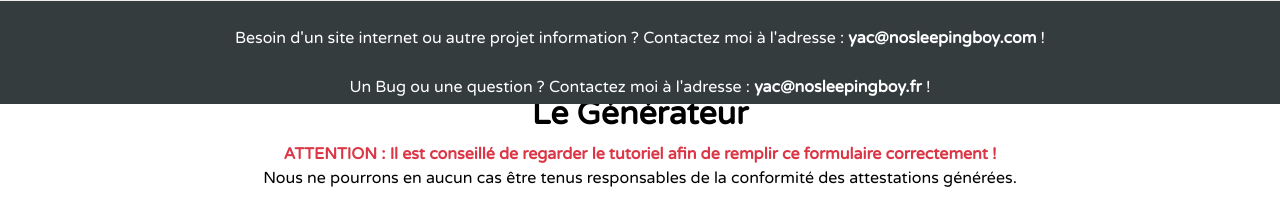
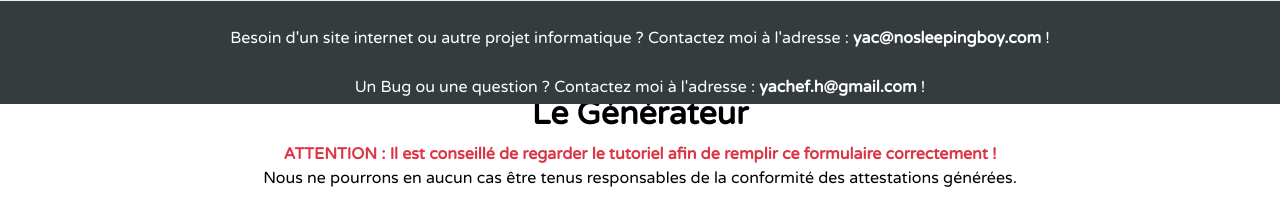
Before and after one commit to Yachef/generateur-attestation-fiscale, a PHP site: page / in a window 1280 px wide. Shown: the part 696-902 px from the top of the page. Run offline with PHP 8.4, Linux system fonts and the light colour scheme; some libraries are stand-ins or nearby versions.

Commit message:
changement adresse email

```diff
--- a/index.php
+++ b/index.php
@@ -72,7 +72,7 @@
         $uploaded_filename = $_FILES['userfile']['name'];
         $ext = pathinfo($uploaded_filename, PATHINFO_EXTENSION);
         if($_FILES["userfile"]["error"] > 0){
-            echo("<script>alert('Erreur lors du chargement du fichier. Veuillez réessayer. Si cela ne fonctionne toujours pas contacter : yac@nosleepingboy.fr')</script>");
+            echo("<script>alert('Erreur lors du chargement du fichier. Veuillez réessayer. Si cela ne fonctionne toujours pas contacter : yachef.h@gmail.com')</script>");
         }elseif ($ext != "xlsx") {
             echo ("<script>alert('Extension du fichier non prise en charge. Veuillez convertir votre fichier en .csv ou .xlsx')</script>");
         }else{
@@ -189,8 +189,8 @@
                     unlink($file);
                 }
                 $mail = new PHPMailer;
-                $mail->setFrom('yac@nosleepingboy.fr', 'No Sleeping Boy');
-                $mail->addReplyTo('yac@nosleepingboy.fr', 'No Sleeping Boy');
+                $mail->setFrom('yachef.h@gmail.com', 'No Sleeping Boy');
+                $mail->addReplyTo('yachef.h@gmail.com', 'No Sleeping Boy');
                 $mail->addAddress($EMAIL);
                 $mail->Subject = 'Vos attestations';
                 $mail->isHTML(true);
@@ -263,7 +263,7 @@
     </section>
     <section style = "background-color:#343C3E;">
     <div class = "text-center text-white" style= "margin:5px">
-       Besoin d'un site internet ou autre projet information ? Contactez moi à l'adresse :  <strong><a href = "mailto:yac@nosleepingboy.fr" class = "text-white">yac@nosleepingboy.com</a></strong> !
+       Besoin d'un site internet ou autre projet informatique ? Contactez moi à l'adresse :  <strong><a href = "mailto:yachef.h@gmail.com" class = "text-white">yac@nosleepingboy.com</a></strong> !
     </div>
     </section>
     <section class = "mb-5">
@@ -366,7 +366,7 @@
 </body>
 <footer class="fixed-bottom" style = "background-color:#343C3E;">
     <div class = "text-center text-white" style= "margin:5px">
-       Un Bug ou une question ? Contactez moi à l'adresse : <strong><a href = "mailto:yac@nosleepingboy.fr" class = "text-white">yac@nosleepingboy.fr</a></strong> !
+       Un Bug ou une question ? Contactez moi à l'adresse : <strong><a href = "mailto:yachef.h@gmail.com" class = "text-white">yachef.h@gmail.com</a></strong> !
     </div>
 </footer>
 <script src="/assets/jquery.min.js"></script>
--- a/mail.php
+++ b/mail.php
@@ -35,7 +35,7 @@
 
 <footer class="fixed-bottom" style="background-color:#343C3E;">
     <div class="text-center text-white" style="margin:5px">
-        Un Bug ou une question ? Contactez moi à l'adresse : <strong><a href="mailto:yac@nosleepingboy.fr"
+        Un Bug ou une question ? Contactez moi à l'adresse : <strong><a href="mailto:yachef.h@gmail.com"
                 class="text-white">yac@nosleepingboy.fr</a></strong> !
     </div>
 </footer>
--- a/mentions-legales.php
+++ b/mentions-legales.php
@@ -31,7 +31,7 @@
 
     <p>HADJAL Yacine, Microentreprise immatriculée au RCS de Lyon sous le numéro 834 658 775 et dont le siège social se situe 3, Avenue Albert Einstein, 69100 Villeurbanne</p>
 
-    <p>Email : <a href = "mailto:yac@nosleepingboy.fr">yac@nosleepingboy.fr</a></p>
+    <p>Email : <a href = "mailto:yachef.h@gmail.com">yachef.h@gmail.com</a></p>
 
     <h3>Directeurs de publication</h3>
 
```
Also changed, not shown: 1 other file.
